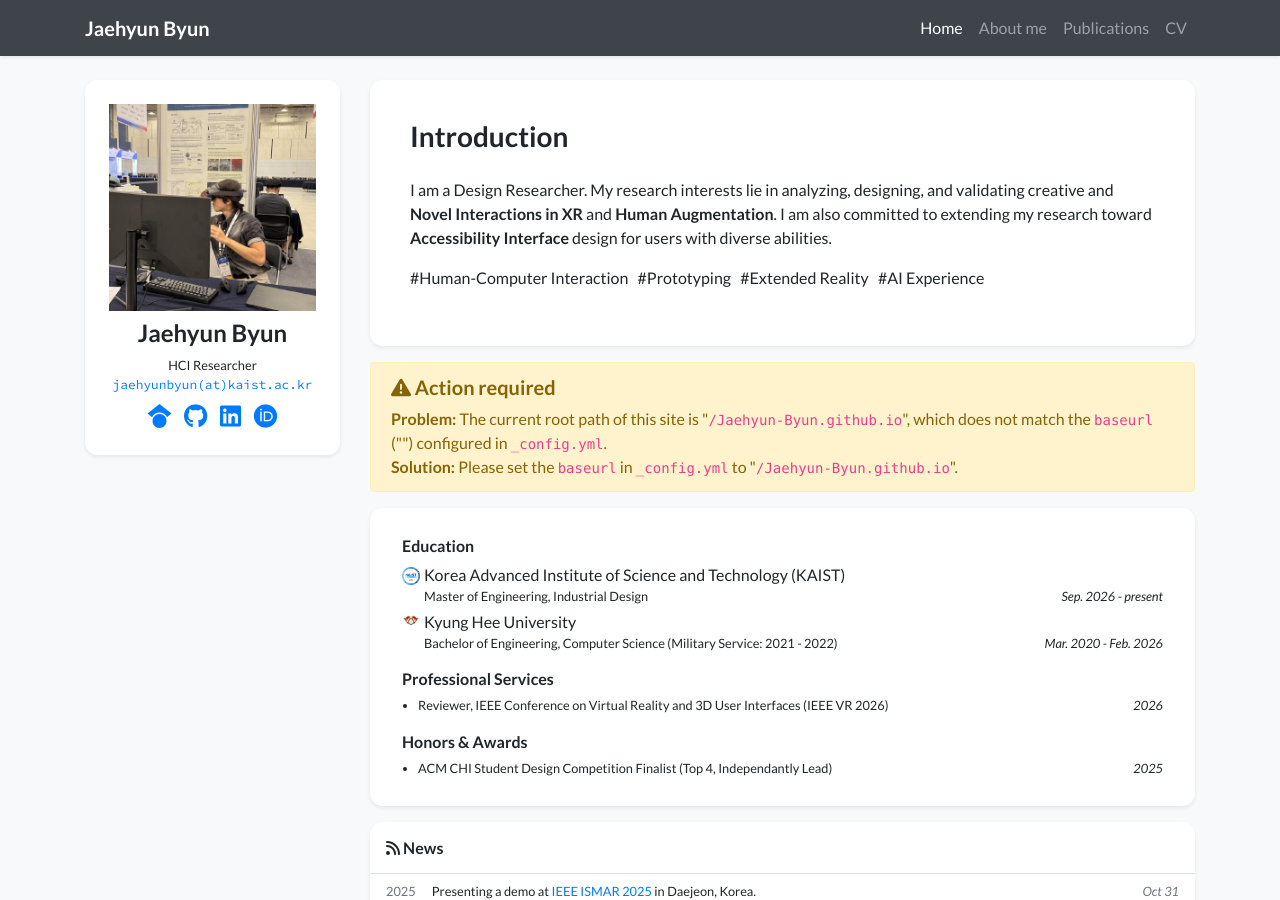
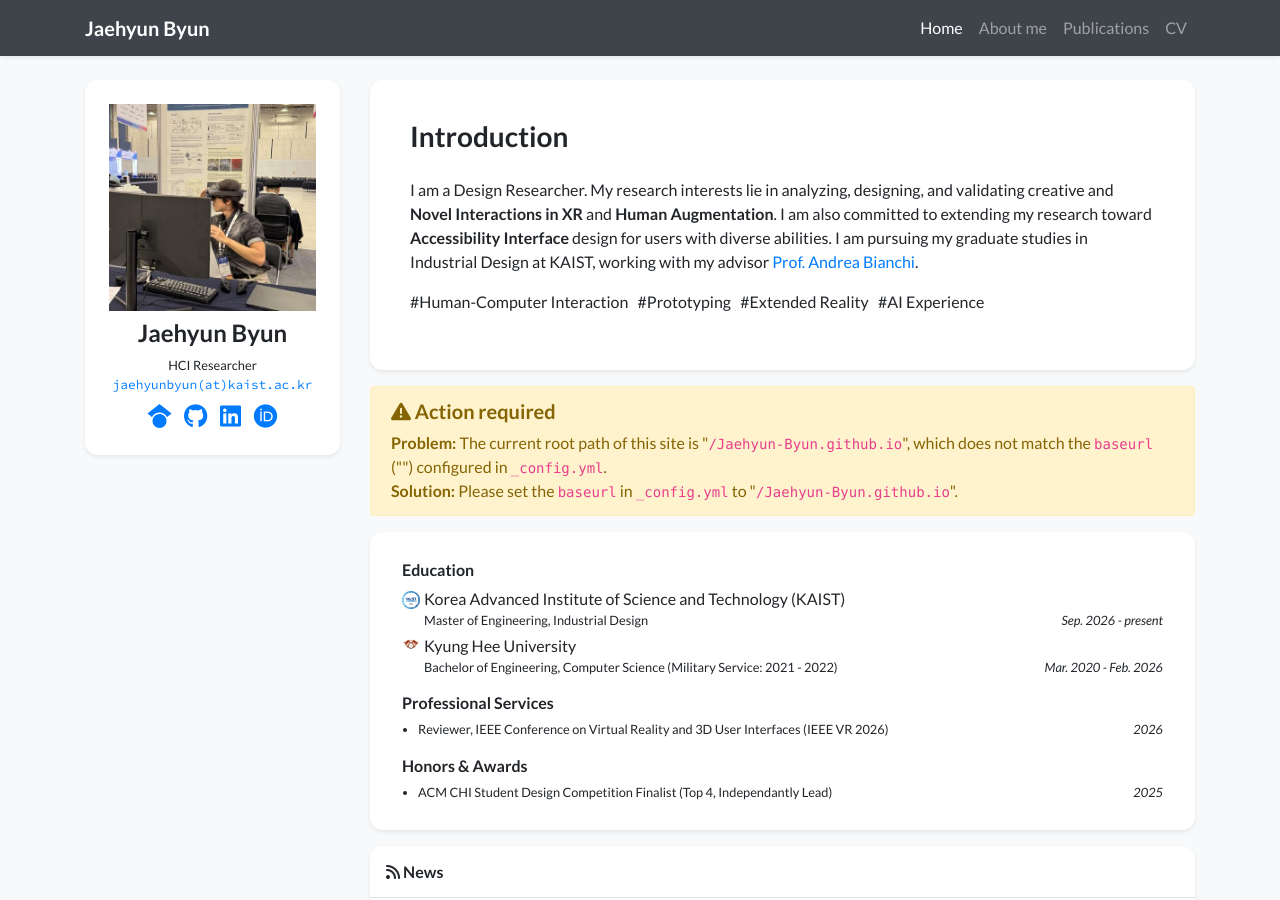
Before and after one commit to Jaehyun-Byun/Jaehyun-Byun.github.io, a Jekyll site: the page built from index.html, in a window 1280 px wide and 900 px high. Built offline with Jekyll 4.4.1, drawn with Linux system fonts in a browser that asks for light colours; nearby versions of some CDN libraries; a style sheet for code colours, icons or effects is not loaded.

Commit message:
Update profile.yml

```diff
--- a/_data/profile.yml
+++ b/_data/profile.yml
@@ -22,7 +22,7 @@ tistory: idjaehyun
 short_bio_text_justify: false
 short_bio: >-
   <p>
-   I am a Design Researcher. My research interests lie in analyzing, designing, and validating creative and <strong>Novel Interactions in XR</strong> and <strong>Human Augmentation</strong>. I am also committed to extending my research toward <strong>Accessibility Interface</strong> design for users with diverse abilities.
+   I am a Design Researcher. My research interests lie in analyzing, designing, and validating creative and <strong>Novel Interactions in XR</strong> and <strong>Human Augmentation</strong>. I am also committed to extending my research toward <strong>Accessibility Interface</strong> design for users with diverse abilities. I am pursuing my graduate studies in Industrial Design at KAIST, working with my advisor <a href="https://make.kaist.ac.kr/about">Prof. Andrea Bianchi</a>.
   </p>
   <p class="profile-tags">
    #Human-Computer Interaction &nbsp; #Prototyping &nbsp; #Extended Reality &nbsp; #AI Experience
```
